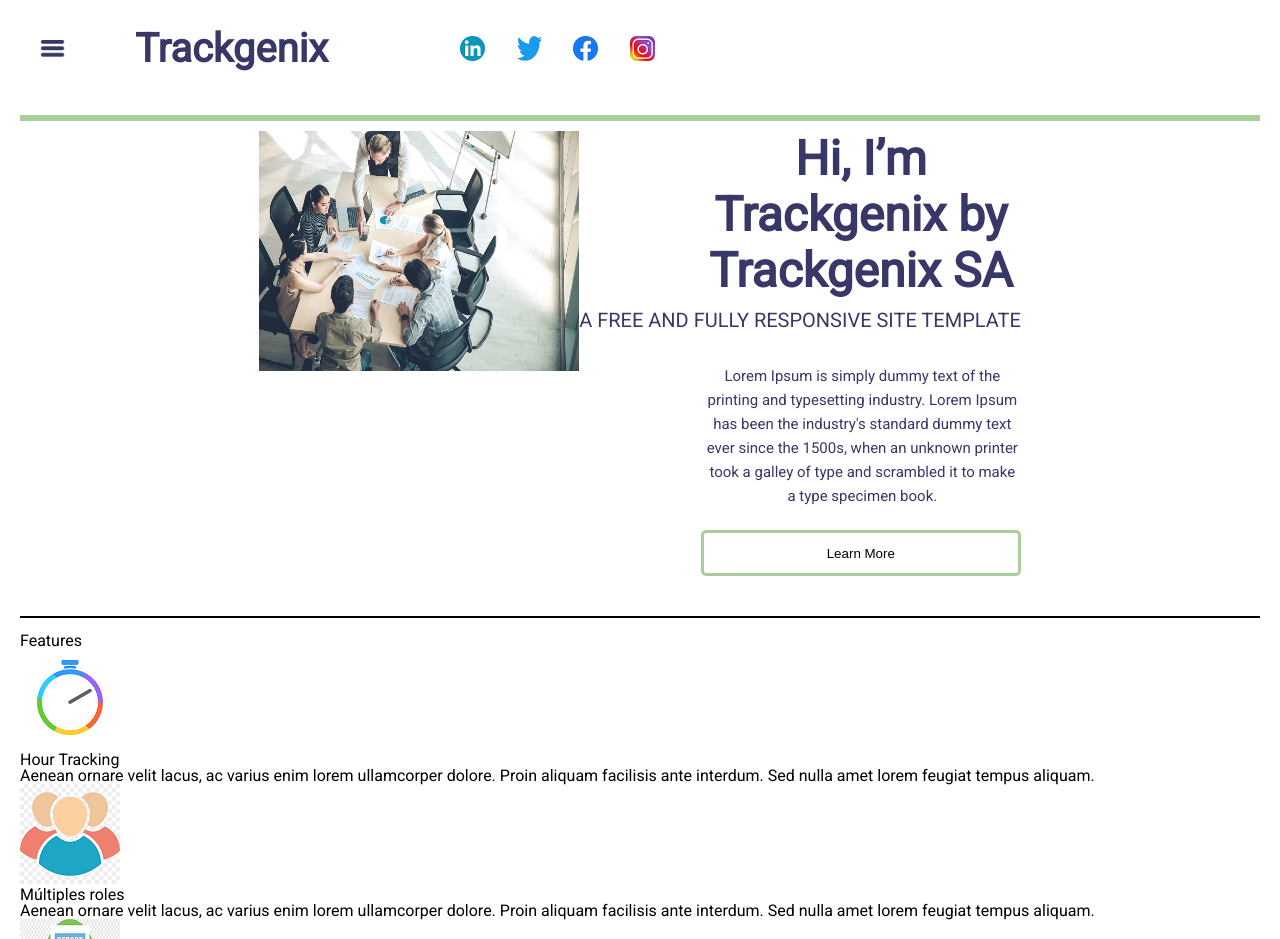
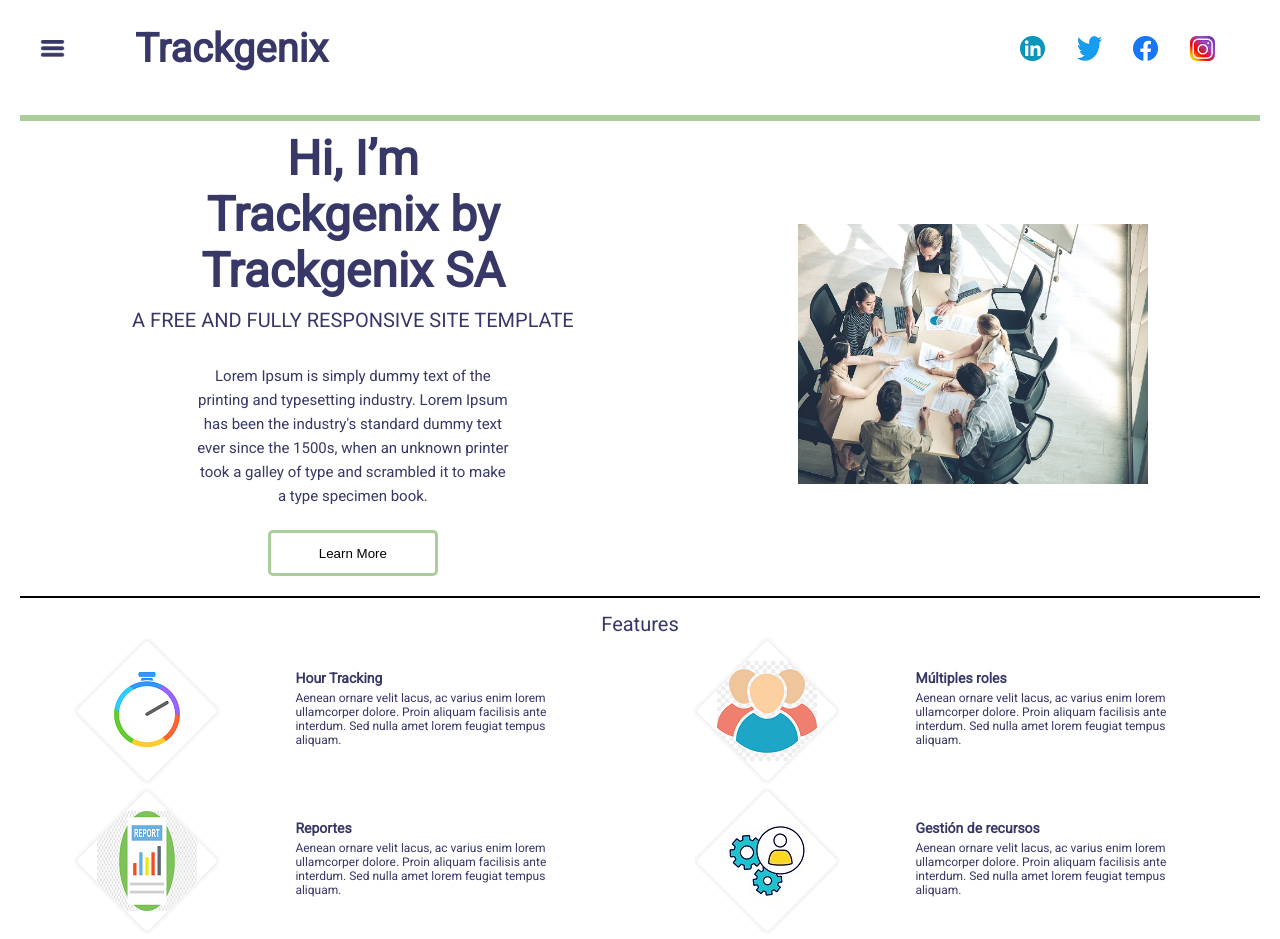
Before and after one commit to CamilaFigue/BaSP-M2022-Etapa-1, a plain HTML site: page Semana-04/index.html in a window 1280 px wide. Shown: the part 320-1259 px from the top of the page. Drawn offline with Linux system fonts and the light colour scheme.

Commit message:
BaSP-Week04-2022: Finished section of features

```diff
--- a/Semana-04/css/header.css
+++ b/Semana-04/css/header.css
@@ -1,7 +1,7 @@
 header {
     display: flex;
     width: 100%;
-    justify-content: start;
+    justify-content: space-between;
     align-items: center;
     flex-wrap: wrap;
     flex-direction: row;
@@ -10,7 +10,7 @@ header {
 .menu-burguer {
     display: flex;
     align-items: center;
-    justify-content: space-around;
+    justify-content: space-between;
     padding-top: 33px;
     padding-bottom: 33px;
 }
@@ -39,8 +39,9 @@ h1 {
 nav {
     width: 240px;
     height: 40px;
-    margin: auto;
-    margin-left: 115px;
+    margin-left: 110px;
+    justify-content: space-between;
+    align-items: center;
     padding-top: 15px;
 }
 
--- a/Semana-04/css/main.css
+++ b/Semana-04/css/main.css
@@ -5,28 +5,24 @@ main {
 .section-i-am-trackgenix {
     width: 100%;
     display: flex;
-    padding-bottom: 30px;
-    justify-content: center;
-    flex-wrap: wrap;
+    padding-bottom: 10px;
+    justify-content: space-around;
+    flex-wrap: wrap-reverse;
+    align-items: center;
 }
 
 .section-i-am-trackgenix img {
-    width: 320px;
-    height: 240px;
+    width: 350px;
+    height: 260px;
     margin-top: 10px;
-}
-
-.conteiner-img1 {
-    display: flex;
-    flex-wrap: wrap;
 }
 
 .conteiner-text {
     display: flex;
     flex-direction: column;
-    max-width: 60%;
+    max-width: 40%;
     min-width: 300px;
-    flex-wrap: wrap-reverse;
+    align-items: center;
 }
 
 .section-i-am-trackgenix h2 {
@@ -35,15 +31,12 @@ main {
     font-size: 48px;
     line-height: 56px;
     color: #373867;
-    line-height: 56px;
-    justify-content: center;
-    width: 320px;
     text-align: center;
     margin-top: 10px;
+    width: 320px;
 }
 
 .section-i-am-trackgenix h3 {
-    display: flex;
     font-style: normal;
     font-weight: 400;
     font-size: 20px;
@@ -52,11 +45,9 @@ main {
     height: 45px;
     text-align: center;
     margin-top: 10px;
-    justify-content: center;
 }
 
 .section-i-am-trackgenix p {
-    display: flex;
     font-style: normal;
     font-weight: 400;
     font-size: 15px;
@@ -66,18 +57,84 @@ main {
     width: 317px;
     height: 146px;
     margin-top: 10px;
-    justify-content: center;
 }
 
 .section-i-am-trackgenix button {
-    flex-direction: row;
-    align-items: center;
-    padding: 10px 10px;
     height: 46px;
     background: #FFFFFF;
     border: 3px solid #AACE9B;
     box-sizing: border-box;
     border-radius: 5px;
     margin-top: 20px;
-    width: 320px;
+    width: 170px;
 }
+
+.section-features {
+    width: 100%;
+    display: flex;
+    padding-bottom: 10px;
+    justify-content: space-around;
+    flex-wrap: wrap;
+    align-items: center;
+}
+
+.title-features {
+    font-style: normal;
+    font-weight: 400;
+    font-size: 20px;
+    line-height: 23px;
+    text-align: center;
+    color: #373867;
+    width: 100%;
+}
+
+.div-features {
+    display: flex;
+    padding: 10px;
+    vertical-align: middle;
+    justify-content: space-between;
+    width: 40%;
+    min-width: 300px;
+    align-items: center;
+}
+
+.text-features {
+    width: 60%;
+}
+
+.text-features h4 {
+    font-style: normal;
+    font-weight: 700;
+    font-size: 14px;
+    line-height: 16px;
+    color: #373867;
+    padding-bottom: 5px;
+    padding-left: 15px;
+}
+
+.text-features p {
+    font-style: normal;
+    font-weight: 400;
+    font-size: 12px;
+    line-height: 14px;
+    color: #373867;
+    padding-bottom: 5px;
+    padding-left: 15px;
+}
+
+.img-rhombus {
+    width: 100px;
+    height: 100px;
+    overflow: hidden;
+    border-radius: 3px;
+    transform: rotate(45deg);
+    -ms-transform: rotate(45deg);
+    -webkit-transform: rotate(45deg);
+    -webkit-box-shadow: 0px 0px 3px 3px rgba(0, 0, 0, .05);
+    box-shadow: 0px 0px 3px 3px rgba(0, 0, 0, .05);
+    margin: 15px;
+}
+
+.img-rhombus img {
+    transform: rotate(-45deg);
+}
--- a/Semana-04/index.html
+++ b/Semana-04/index.html
@@ -96,9 +96,6 @@
     <div class="fakehr"></div>
     <main>
         <section class="section-i-am-trackgenix">
-            <div class="conteiner-img1">
-                <img src="imagenes/img1.jpg">
-            </div>
             <div class="conteiner-text">
                 <h2>
                     Hi, I’m Trackgenix by Trackgenix SA
@@ -115,9 +112,10 @@
                     Learn More
                 </button>
             </div>
+            <img src="imagenes/img1.jpg">
         </section>
         <div class="fakehr1"></div>
-        <section>
+        <section class="section-features">
             <h3 class="title-features">
                 Features
             </h3>
```
